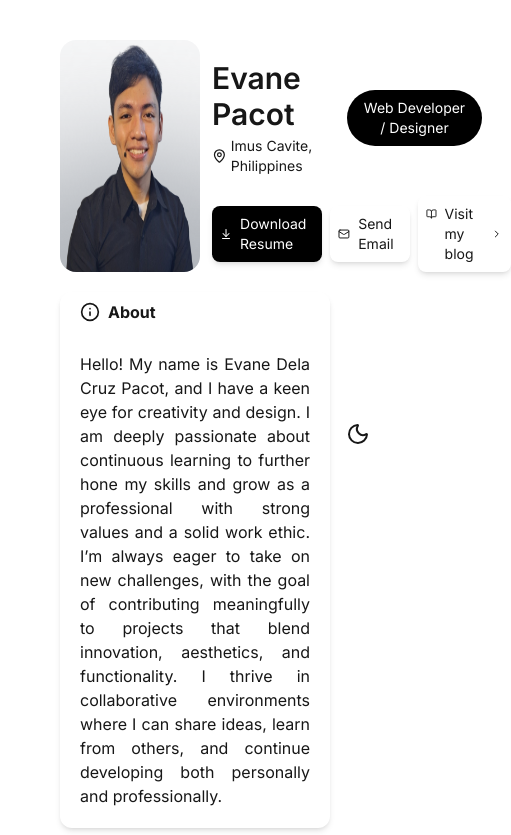
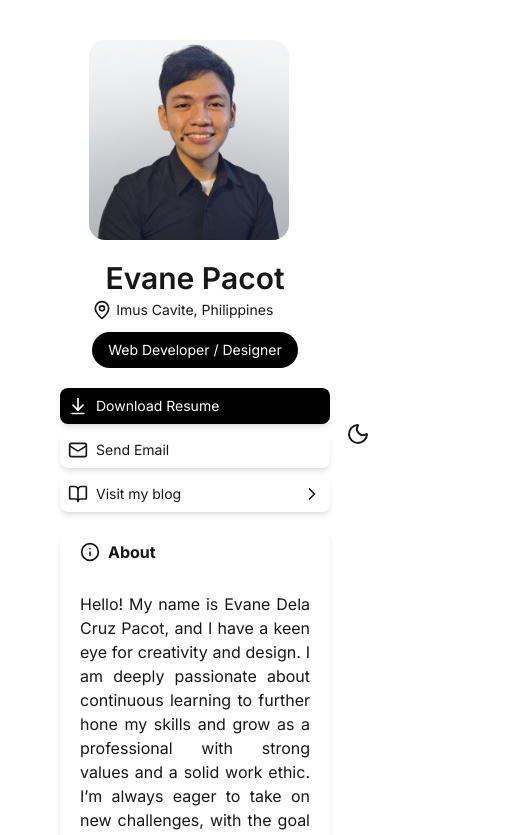
Before and after one commit to Minyoui/my-portfolio-pacot, a Next.js app: page / in a window 390 px wide. Shown: the top 835 px of the page, 511 px wide, since content can reach past the window. Built offline with nearby package versions, Linux system fonts and the light colour scheme.

Commit message:
16th Commit (Mobile Update)

```diff
--- a/app/page.tsx
+++ b/app/page.tsx
@@ -17,7 +17,9 @@ export default function Home() {
     <main className="space-y-5 mb-20 px-15">
       <AnimatedThemeToggler className="fixed right-20 top-1/2 z-50 max-xl:right-5 transition-all duration-300"/>
       {/* <FixedLinks /> */}
-      <Header className="font-inter mx-auto max-w-4xl"/>
+      <Header
+        className="font-inter mx-auto max-w-4xl max-md:flex-col"
+      />
       <section
         className="mx-auto max-w-4xl grid grid-cols-3 gap-3 max-lg:flex max-lg:flex-col"
       >
--- a/component/AnimatedList/index.tsx
+++ b/component/AnimatedList/index.tsx
@@ -45,7 +45,7 @@ const AnimatedList: React.FC<AnimatedListProps> = ({
             src={icon}
             alt={text}
             fill
-            className="object-contain drop-shadow-lg"
+            className="object-contain drop-shadow-sm"
           />
         </div>
       </div>
--- a/sections/Header/page.tsx
+++ b/sections/Header/page.tsx
@@ -20,9 +20,9 @@ const Header: React.FC<HeaderProps> = ({ className }) => {
     };
 
     return (
-        <header className={`relative w-full flex space-x-3 pt-10 ${className}`}>
+        <header className={`relative w-full flex space-x-3 pt-10 max-md:items-center ${className}`}>
             <motion.div
-                className="relative h-auto min-w-35"
+                className="relative md:max-h-35 min-w-35 max-md:h-50 max-md:w-50"
                 whileHover={{ scale: 1.05 }}
                 whileTap={{ scale: 1 }}
                 onHoverStart={() => setState("hover")}
@@ -38,10 +38,10 @@ const Header: React.FC<HeaderProps> = ({ className }) => {
                     className="rounded-2xl"
                 />
             </motion.div>
-            <div className="flex flex-col pt-5 space-y-5 w-full items-start">
-                <div className="grid grid-cols-2 items-center">
+            <div className="flex flex-col pt-5 space-y-5 w-full items-start max-md:items-center">
+                <div className="grid grid-cols-2 items-center max-md:grid-cols-1 max-md:gap-3">
                     <div className="flex-col">
-                        <h1 className="font-semibold text-3xl">Evane Pacot</h1>
+                        <h1 className="font-semibold text-3xl max-md:text-center">Evane Pacot</h1>
                         <p className="flex text-sm items-center mt-1">
                             <MapPin className="w-5 h-5 mr-1"/> Imus Cavite, Philippines
                         </p>
@@ -55,7 +55,7 @@ const Header: React.FC<HeaderProps> = ({ className }) => {
                 </div>
 
                 {/* MENU BUTTONS */}
-                <div className="flex items-center space-x-2 w-full">
+                <div className="flex flex-col md:flex-row md:items-center md:space-x-2 max-md:space-y-2 w-full">
                     <motion.a
                         className="flex items-center bg-black text-white dark:bg-white dark:text-black p-2 text-sm rounded-lg gap-2 shadow-md"
                         whileHover={{ y:-2 }}
--- a/sections/Misc/page.tsx
+++ b/sections/Misc/page.tsx
@@ -16,7 +16,7 @@ const Misc: React.FC<MiscProps> = ({ className }) => {
         <Container
             className={className}
         >
-            <div className="flex gap-3 font-inter">
+            <div className="flex md:flex-row flex-col gap-3 font-inter">
                 <div className="shadow-md flex-2">
                     <div className="flex gap-1 items-center mb-2">
                         <Trophy className="h-4.5 w-4.5"/>
```
